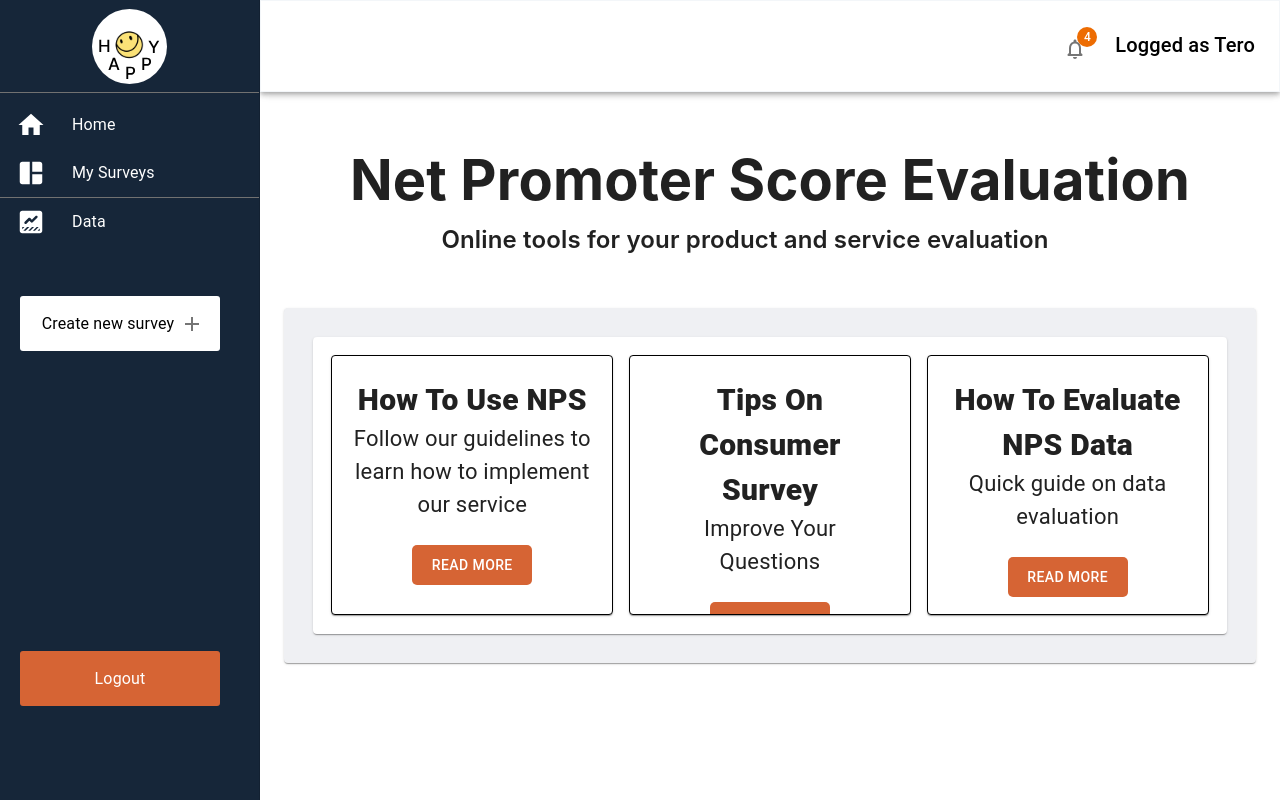
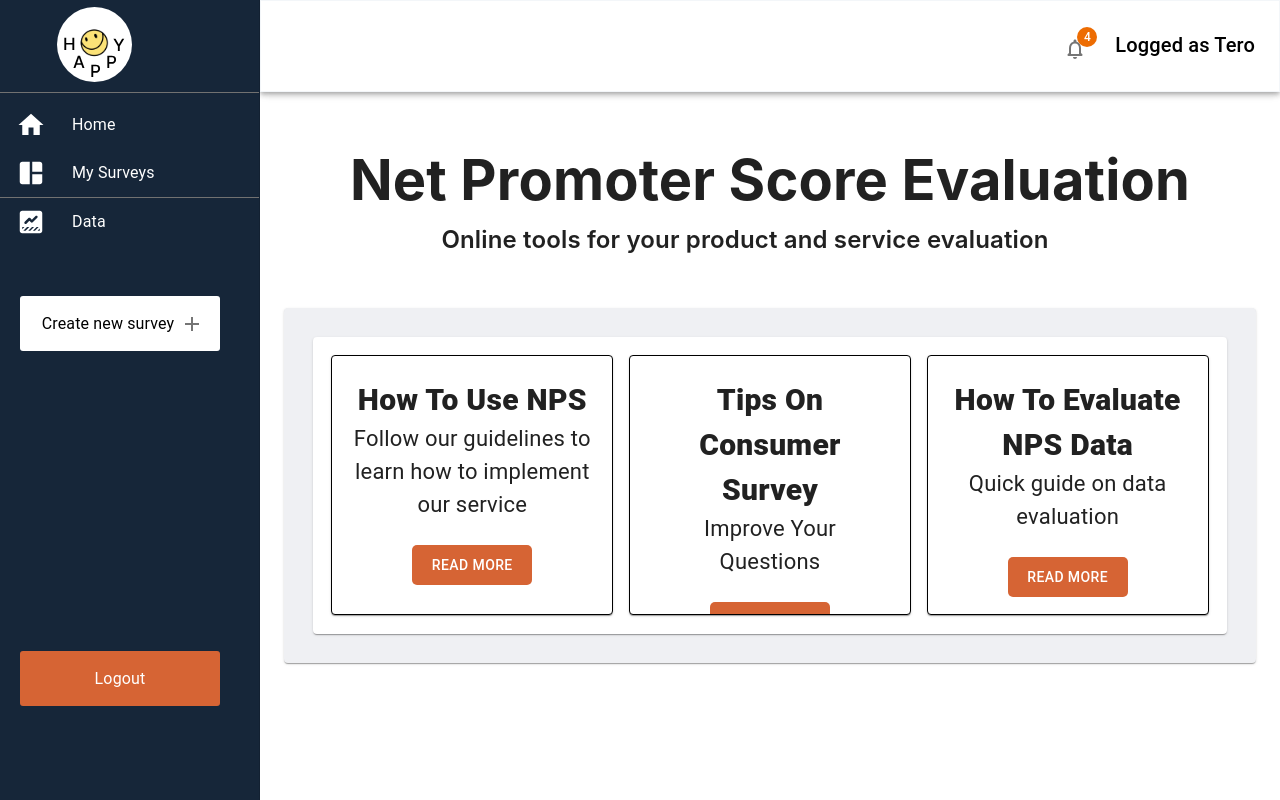
Before and after one commit to Termanty/PS-Dashboard, a React (Create React App) app: page / in a window 1280 px wide. Built offline with nearby package versions, Linux system fonts and the light colour scheme.

Commit message:
aligned logo

```diff
--- a/src/components/LeftBar/Leftbar.jsx
+++ b/src/components/LeftBar/Leftbar.jsx
@@ -42,8 +42,10 @@ function Leftbar() {
         sx={{
           height: "92px",
           display: "flex",
-          justifyContent: "center",
-          alignItems: "center",
+          justifyContent: "left",
+          alignItems: "left",
+          paddingLeft: "57px",
+          paddingTop: "7px"
         }}
       >
         <Logo />
```
